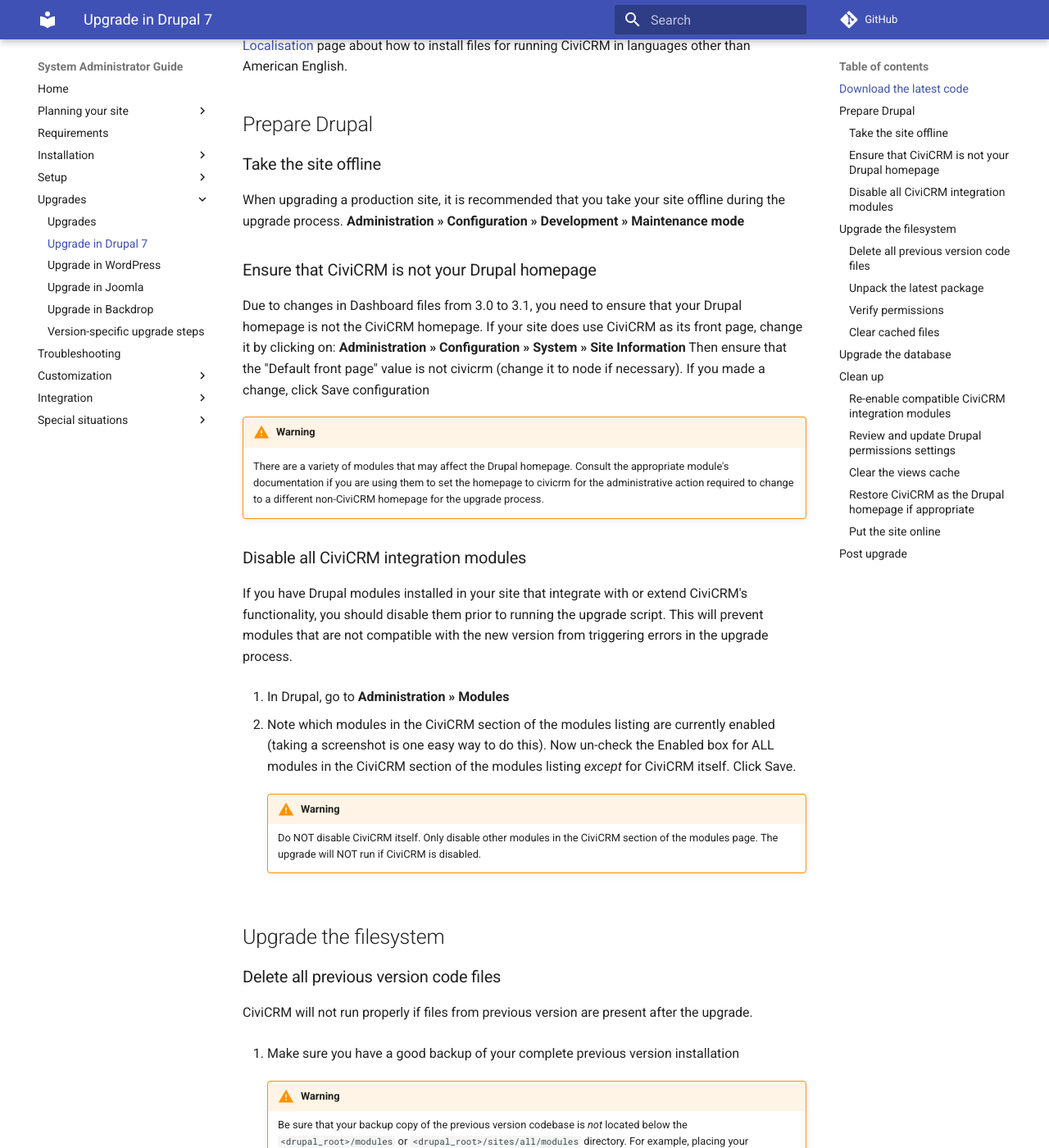
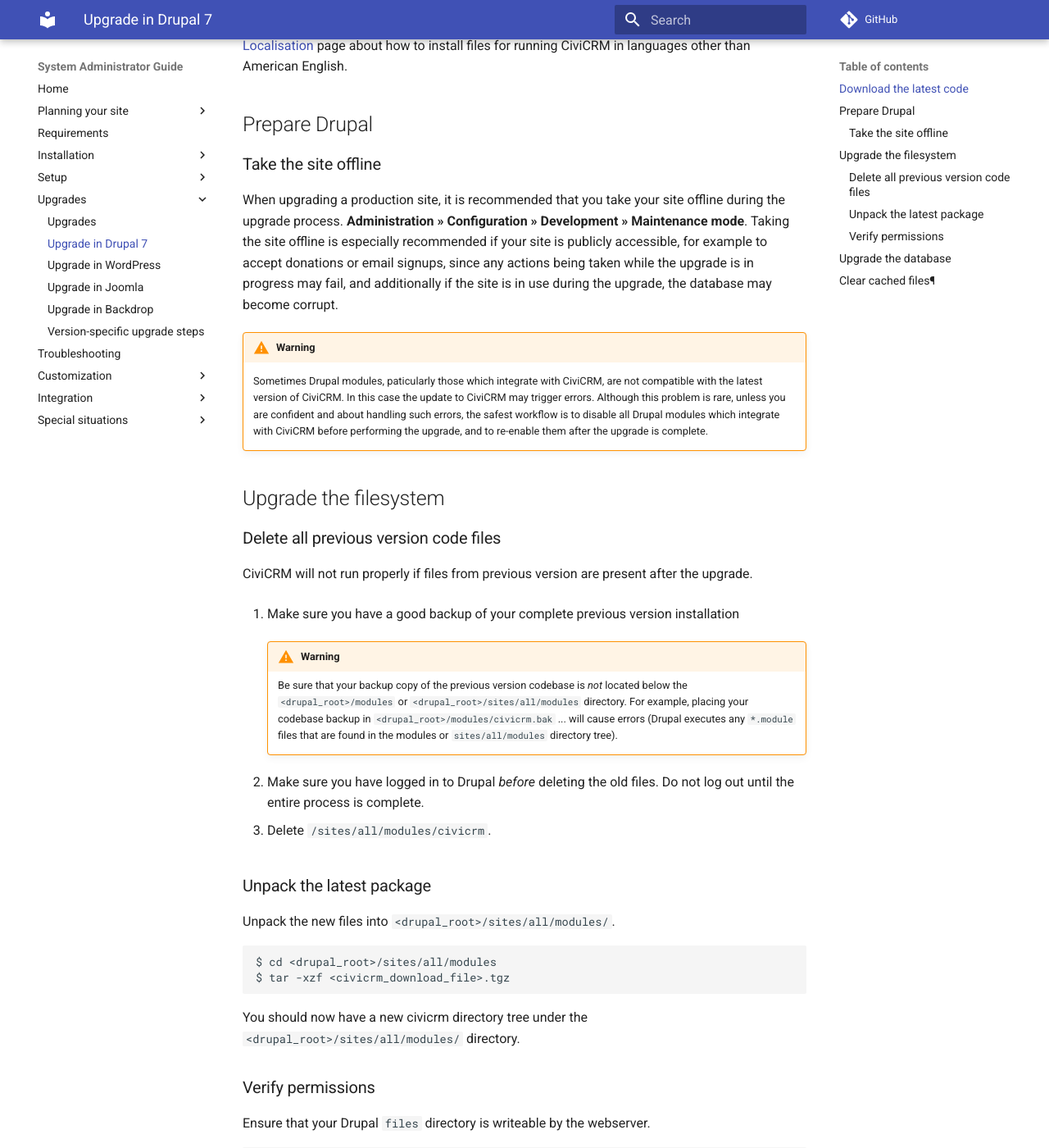
Before and after one commit to civicrm/civicrm-sysadmin-guide, an MkDocs documentation site: the page built from docs/upgrade/drupal7.md, in a window 1280 px wide and 1400 px high, scrolled down 533 px. Shown: the whole window at 82% size. Built offline with MkDocs 1.6.1 and Material for MkDocs 9.7.7, drawn with Linux system fonts in a browser that asks for light colours; comment, search, counter and statistics services are not loaded; old or Windows-style settings are respelled for this version of MkDocs; some of the changed text lies outside the part shown.

Commit message:
simplify upgrade steps
resolves issue #52

````diff
--- a/docs/upgrade/drupal7.md
+++ b/docs/upgrade/drupal7.md
@@ -21,27 +21,10 @@ If using localization, also download the latest version of the localization file
 ### Take the site offline
 
 When upgrading a production site, it is recommended that you take your site offline during the upgrade process.
-**Administration » Configuration » Development » Maintenance mode**
-
-### Ensure that CiviCRM is not your Drupal homepage
-
-Due to changes in Dashboard files from 3.0 to 3.1, you need to ensure that your Drupal homepage is not the CiviCRM homepage. If your site does use CiviCRM as its front page, change it by clicking on:
-**Administration » Configuration » System » Site Information**
- Then ensure that the "Default front page" value is not civicrm (change it to node if necessary). If you made a change, click Save configuration
+**Administration » Configuration » Development » Maintenance mode**. Taking the site offline is especially recommended if your site is publicly accessible, for example to accept donations or email signups, since any actions being taken while the upgrade is in progress may fail, and additionally if the site is in use during the upgrade, the database may become corrupt.
 
 !!! warning
-    There are a variety of modules that may affect the Drupal homepage. Consult the appropriate module's documentation if you are using them to set the homepage to civicrm for the administrative action required to change to a different non-CiviCRM homepage for the upgrade process.
-
-### Disable all CiviCRM integration modules
-
-If you have Drupal modules installed in your site that integrate with or extend CiviCRM's functionality, you should disable them prior to running the upgrade script. This will prevent modules that are not compatible with the new version from triggering errors in the upgrade process.
-
-1. In Drupal, go to **Administration » Modules**
-
-1. Note which modules in the CiviCRM section of the modules listing are currently enabled (taking a screenshot is one easy way to do this). Now un-check the Enabled box for ALL modules in the CiviCRM section of the modules listing _except_ for CiviCRM itself. Click Save.
-
-    !!! warning
-        Do NOT disable CiviCRM itself. Only disable other modules in the CiviCRM section of the modules page. The upgrade will NOT run if CiviCRM is disabled.
+    Sometimes Drupal modules, paticularly those which integrate with CiviCRM, are not compatible with the latest version of CiviCRM. In this case the update to CiviCRM may trigger errors. Although this problem is rare, unless you are confident and about handling such errors, the safest workflow is to disable all Drupal modules which integrate with CiviCRM before performing the upgrade, and to re-enable them after the upgrade is complete.
 
 ## Upgrade the filesystem
 
@@ -81,10 +64,6 @@ $ find . -type f -exec chmod 0644 {} \;
 $ chmod -R u+rw files
 ```
 
-### Clear cached files
-
-Delete all files in `sites/default/files/civicrm/templates_c/`
-
 ## Upgrade the database
 
 Choose one of the following methods:
@@ -101,42 +80,21 @@ Choose one of the following methods:
     http://example.org/civicrm/upgrade?reset=1
     ```
 
-    !!! note
-        This page loads on a drupal maintenance page. If you use a custom `maintenance.tpl.php` file you may wish to temporarily disable that file and use Drupal's default.
+* Or, run the following `cv` command from within your site:
+
+    ```bash
+    $ cv upgrade:db
+    ```
+
+!!! note
+    The `cv upgrade:db` command accepts a --dry-run option to show what changes will be made before committing them to the database.
+    For the maximum level of verbosity use `cv upgrade:db --dry-run -vv`.
 
 
-## Clean up
+## Clear cached files¶
 
-### Re-enable compatible CiviCRM integration modules
+Delete all files in sites/default/files/civicrm/templates_c/, or clear the caches using one of the command line tools, such s 'cv flush' or 'drush cache-clear civicrm'.
 
-1. In Drupal, go to **Administration » Modules**
 
-1. Go through your list of CiviCRM integration modules and confirm compatibility with the new release if applicable. (If you've downloaded the module from Drupal.org - check the module's page for compatibility information.)
-
-1. Re-enable all compatible modules by re-checking the Enabled box. You may want to do this "one at a time" if you're unsure of compatibility.
-
-1. If you wish to use a different theme for CiviCRM administrative pages than the public pages on your site, enable the **CiviCRM Theme** module that now is included and then set the theme at `admin/appearance`.
-
-### Review and update Drupal permissions settings
-
-It's a good idea to verify Drupal role-based permissions which were added in recent releases. You can review and update these at **Administer CiviCRM » Users and Permissions » Permissions (Access Control) » Drupal Access Control**:
-
-### Clear the views cache
-
-If you were using Views integration prior to this upgrade, you will need to go to **Administration » Structure » Views » Settings » Advanced** and press "Clear Views cache" for Views to capture changes in the CiviCRM Views integration code.
-
-### Restore CiviCRM as the Drupal homepage if appropriate
-
-If you changed the default Drupal homepage from CiviCRM, now is the time to restore it. You can do this by navigating to:
-**Administration » Configuration » System » Site Information**
- then change the Default front page to civicrm, and click Save configuration.
-
-### Put the site online
-
-Toggle the following feature, and put your site back online:
-
-**Administration » Configuration » Development » Site Maintenance**
-
-## Post upgrade
-
-See these steps to take [after upgrading](/upgrade/index.md#after-upgrading).
+!!! note
+    If you disabled modules, or placed the site in maintenance mode, remember to reverse those steps after the upgrade.
````
